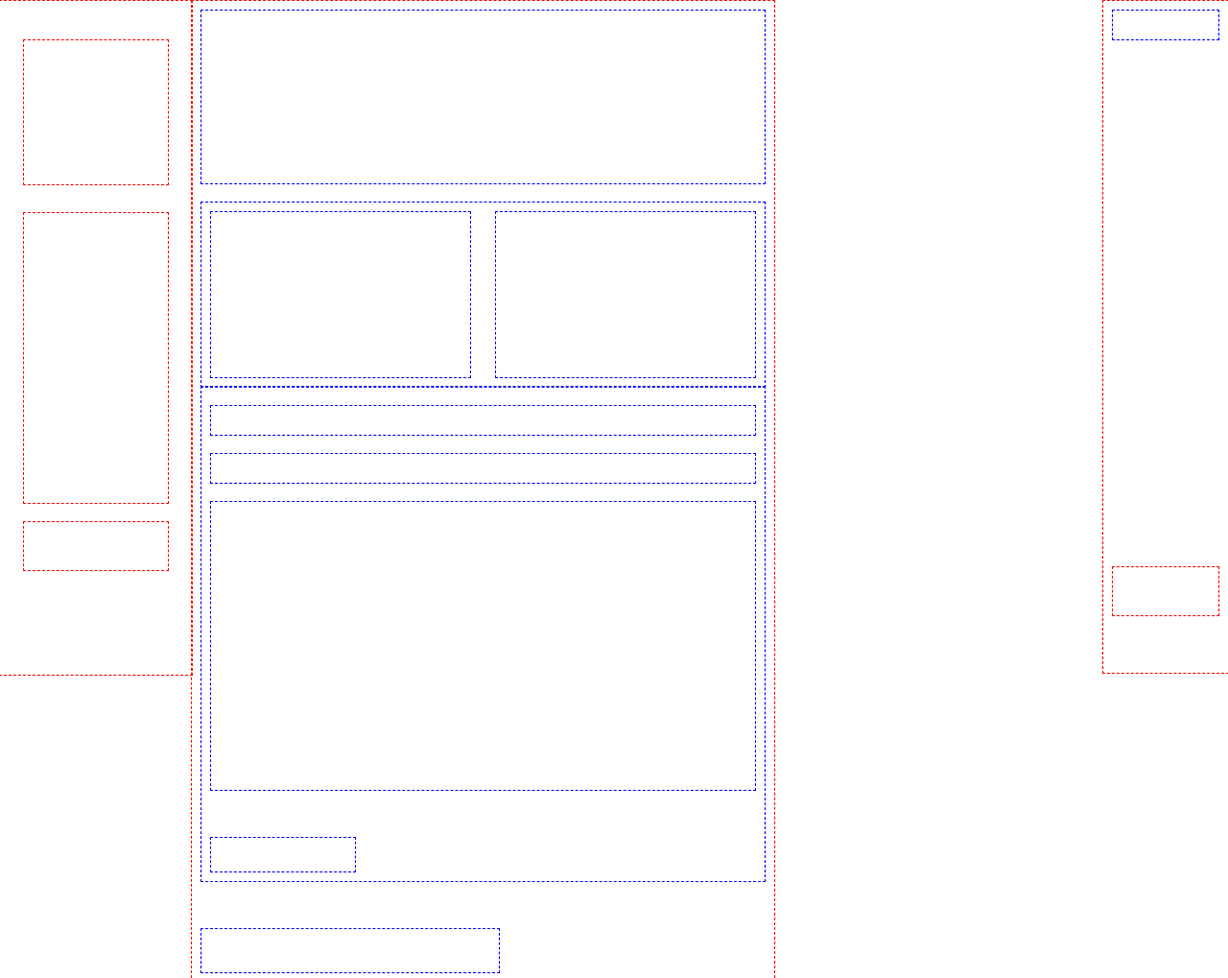
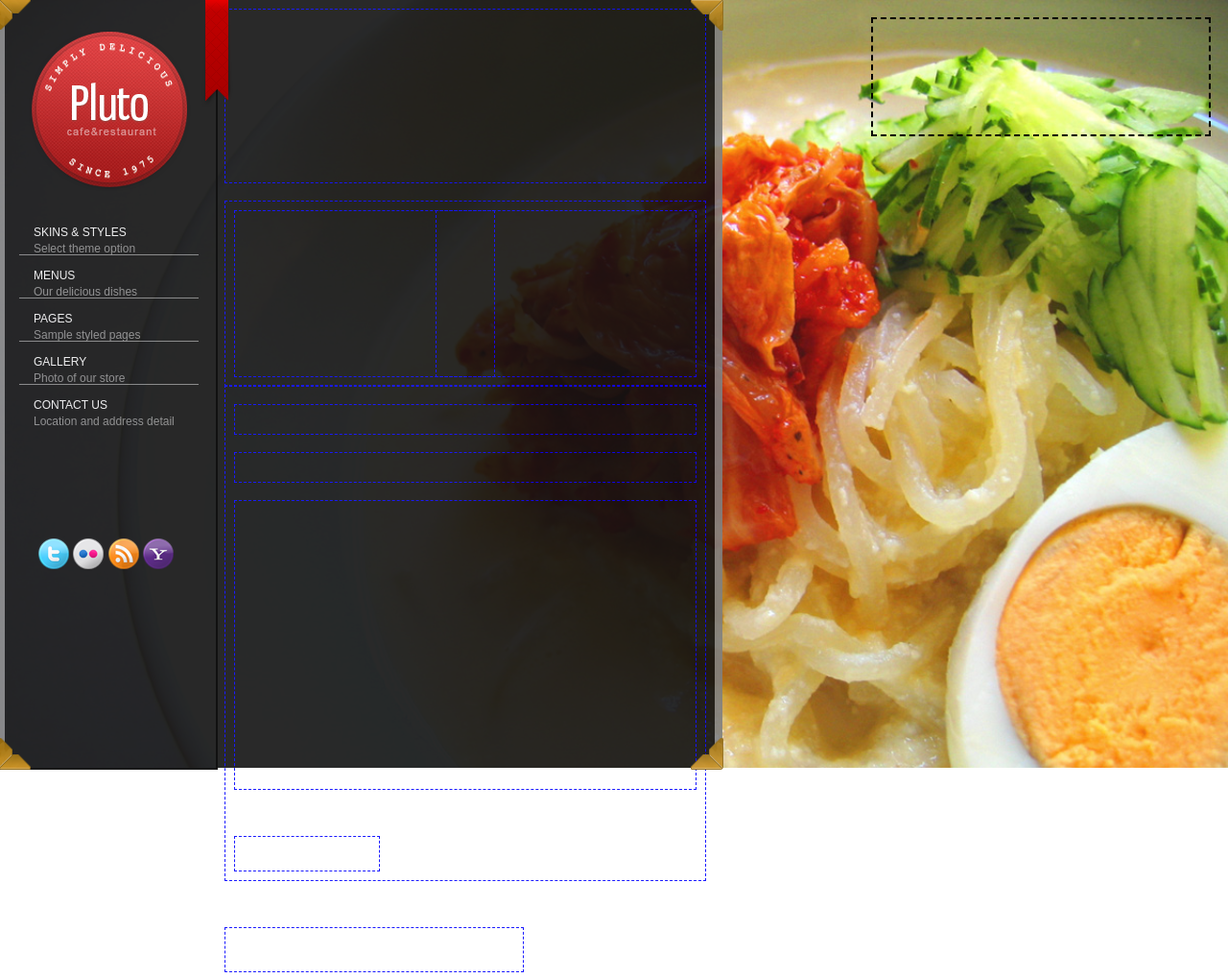
Before and after one commit to 1Tuts/happyfood-ciw31-project, a plain HTML site: page contact/index.html in a window 1280 px wide. Shown: the top 1019 px of the page at 96% size. After the commit the page ends 800 px from the top, so only its background shows below. Drawn offline with Linux system fonts and the light colour scheme.

Commit message:
update contact page

```diff
--- a/contact/index.html
+++ b/contact/index.html
@@ -10,59 +10,48 @@
 </head>
 <body>
 	<div class="zedloos container">
-		<div class="zedloos left submenu">
-			<div class="mt4 w4 mla mra logo">
+		<div class="ribbon"><img src="../images/ribbon.png" alt="ribbon"></div>
+		<div class="topcorner"><img src="../images/corner_left.png" alt="corner_left"></div>
+		<div class="leftcorner"><img src="../images/corner_left_bottom.png" alt="corner_left"></div>
+		<div class="left menu">
+			<div class="logo">
+				<a href="../index.html"><img src="../images/logo_red.png" alt="logo"></a>
+			</div>
+			<nav class="f6 menu">
+				<menu>
+					<li><a href="#">SKINS & STYLES</a><span>Select theme option</span></li>
+					<li><a href="#">MENUS</a><span>Our delicious dishes</span></li>
+					<li><a href="#">PAGES</a><span>Sample styled pages</span></li>
+					<li><a href="../gallery/index.html">GALLERY</a><span>Photo of our store</span></li>
+					<li><a href="index.html">CONTACT US</a><span>Location and address detail</span></li>
+				</menu>
+			</nav>
+			<div class="icon">
+				<a href="#"><img src="../images/icon/twitter.png" alt="twitter"></a>
+				<a href="#"><img src="../images/icon/flickr.png" alt="flickr"></a>
+				<a href="#"><img src="../images/icon/rss.png" alt="rss"></a>
+				<a href="#"><img src="../images/icon/yahoo.png" alt="yahoo"></a>
+			</div>
+		</div>
+		<section class="zedloos contact">
+			<div class="cornerright"><img src="../images/corner_right.png" alt="corner_right"></div>
+			<div class="cornerrightb"><img src="../images/corner_right_bottom.png" alt="corner_right_bottom"></div>
+			<section class="head"></section>
+			<section class="zedloos mt2 address">
+				<section class="zedloos w7 left newyork"></section>
+				<section class="zedloos w7 last mla california"></section>
+			</section>
+			<div class="zedloos message">
+				<section class="mt1 name"></section>
+				<section class="mt2 email"></section>
+				<section class="mt2 text"></section>
+				<section class="w4 mt5 left send"></section>
 				<div class="badboy"></div>
 			</div>
-			<menu class="zedloos w4 mt3 mla mra submenu">
-				<div class="badboy"></div>
-			</menu>
-			<section class="w4 mt2 mla mra icons">
-				<div class="badboy"></div>
-			</section>
-			<div class="badboy"></div>
-		</div>
-		<div class="zedloos last right w3 mapandic">
-			<section class="w3 map">
-
-			</section>
-			<section class="w3 nextpic">
-
-			</section>
-			<div class="badboy"></div>
-		</div>
-		<section class="zedloos contact">
-			<section class="head">
-
-			</section>
-			<section class="zedloos mt2 address">
-				<section class="zedloos w7 left newyork">
-
-				</section>
-				<section class="zedloos w7 last mla california">
-
-				</section>
-			</section>
-			<div class="zedloos message">
-				<section class="mt1 name">
-
-				</section>
-				<section class="mt2 email">
-
-				</section>
-				<section class="mt2 text">
-
-				</section>
-				<section class="w4 mt5 left send">
-
-				</section>
-				<div class="badboy"></div>
-			</div>
-			<div class=" mt5 w8 copyright">
-
-			</div>
+			<div class=" mt5 w8 copyright"></div>
 			<div class="badboy"></div>
 		</section>
+		<div class="text"></div>
 		<div class="badboy"></div>
 	</div>
 </body>
--- a/contact/style.css
+++ b/contact/style.css
@@ -1,48 +1,125 @@
-.container {
-	outline	: 1px solid black;
-	width	: 100%;
+body {
+	position : fixed;
+	left     : 0;
+	right    : 0;
+	top      : 0;
+	bottom   : 0;
+	z-index	 :-1;
+	background-image    : url('../images/Moriokamen.jpg');
+	background-repeat   : no-repeat;
+	background-size     : cover;
+	background-position : center top;
 }
 
-div.submenu {
-	outline	: 1px dashed red;
-	width	: 200px;
-	min-height: 700px;
-}
-
-section.contact {
-	outline	: 1px dashed red;
-	width	: 587px;
-	min-height	: 700px;
-	margin-left	: 200px;
-	overflow	: scroll;
-	padding		: 10px;
+div.menu {
+	position: fixed;
+	left: 0;
+	bottom: 0;
+	top: 0;
+	padding-top: 31px;
+	width: 220px;
+	min-height: 650px;
+	outline: 2px solid black;
+	background-color: #111;
+	opacity: 0.9;
+	border-left: 5px solid gray;
+	z-index: -2;
 }
 
 div.logo {
-	outline		: 1px dashed red;
-	min-height	: 150px;
+	margin-left: 25px;
+	width: 165px;
+	height: 165px;
 }
 
-menu.submenu {
-	outline		: 1px dashed red;
-	min-height	: 300px;
+nav.menu {
+	margin-top: 25px;
+	margin-left: 15px;
+	width: 187px;
+	min-height: 300px;
 }
 
-section.icons {
-	outline		: 1px dashed red;
-	min-height	: 50px;
+nav.menu li {
+	border-top: 1px solid gray;
 }
 
-section.nextpic{
-	outline		: 1px dashed red;
-	min-height	: 50px;
-	margin-top	: 550px;
+nav.menu li a {
+	color: #eee;
+	display: block;
+	padding: 15px;
+	padding-bottom: 20px;
+	text-decoration: none;
 }
 
-div.mapandic {
-	outline		: 1px dashed red;
-	min-height	: 680px;
+nav.menu li:first-child {
+	border-top: none;
+}
+
+nav.menu span {
+	display: block;
+	color: #888;
+	margin-top: -15px;
+	margin-left: 15px;
+}
+
+div.icon {
+	margin: 40px auto 0;
+	width: 170px;
+	height: 40px;
+	padding-left: 20px;
+}
+
+div.text {
+	position 	: absolute;
+	right 		: 20px;
+	top 		: 20px;
+	width		: 350px;
+	min-height	: 120px;
+	outline		: 2px dashed black;
+}
+
+div.ribbon {
+	position: fixed;
+	left: 210px;
+	top: -10px;
+	z-index: 2;
+}
+
+div.topcorner {
+	position: fixed;
+	left: -2px;
+	top: -2px;
+	background-repeat: no-repeat;
+}
+
+div.leftcorner {
+	position: fixed;
+	left: -2px;
+	bottom: -5px;
+	background-repeat: no-repeat;
+}
+
+div.cornerright {
+	position: fixed;
+	left: 720px;
+	top: -1px;
+	background-repeat: no-repeat;
+}
+
+/*Contact Us*/
+
+section.contact {
+	position: fixed;
+	left: 0;
+	bottom: 0;
+	top: 0;
+	width		: 500px;
+	min-height	: 500px;
 	padding		: 10px;
+	margin-left: 225px;
+	opacity		: 0.9;
+	background-color: #111;
+	border-right: 8px solid gray;
 }
 
 section.head{
@@ -98,7 +175,16 @@ div.copyright {
 	min-height	: 45px;
 }
 
-section.map {
-	outline		: 1px dashed blue;
-	min-height	: 30px;
+div.cornerright {
+	position: fixed;
+	left: 720px;
+	top: -1px;
+	background-repeat: no-repeat;
 }
+
+div.cornerrightb {
+	position: fixed;
+	left: 720px;
+	bottom: -5px;
+	background-repeat: no-repeat;
+}
```
